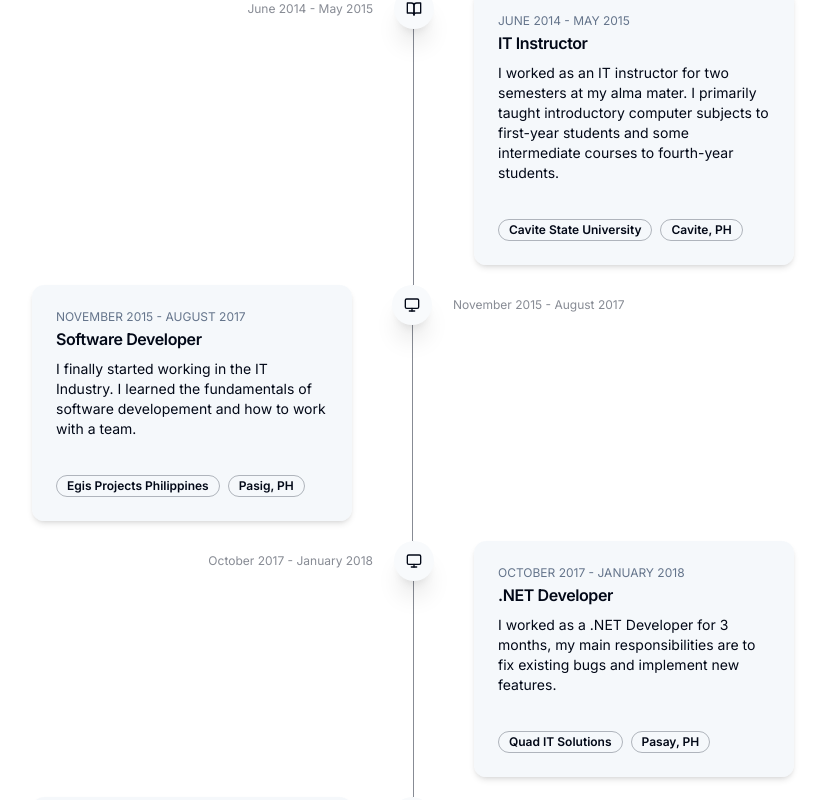
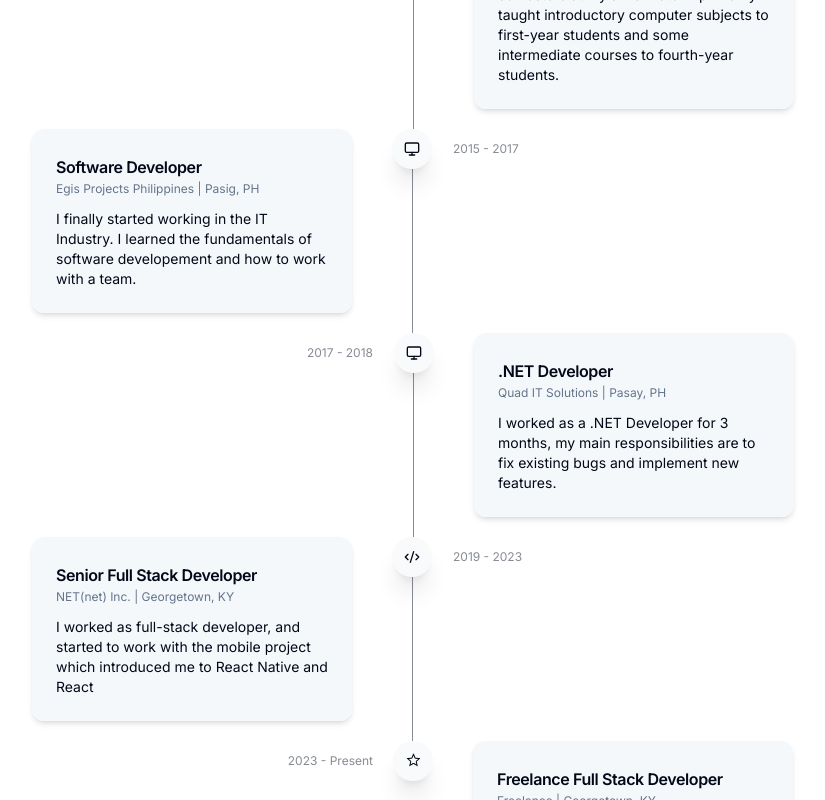
Before and after one commit to ezanglo/portfolio, a Next.js app: page / in a window 1280 px wide. Shown: the part 3860-4660 px from the top of the page, without its empty margins (227-1052 px from the left). Built offline with nearby package versions, Linux system fonts and the light colour scheme.

Commit message:
Experience design adjustments

```diff
--- a/components/experience-card.tsx
+++ b/components/experience-card.tsx
@@ -1,17 +1,29 @@
-import { experiencesData } from "@/lib/data";
-import React from "react";
 import {
   Card,
   CardContent,
   CardDescription,
-  CardFooter,
   CardHeader,
   CardTitle,
 } from "@/components/ui/card";
-import { Badge } from "./ui/badge";
+import { experiencesData } from "@/lib/data";
 import { cn } from "@/lib/utils";
+import { motion } from "framer-motion";
 
-type ExperienceCardProps = (typeof experiencesData)[number];
+export const fadeInAnimationVariants = {
+  initial: (index: number) => ({
+    opacity: 0,
+    x: index % 2 === 0 ? 100 : -100,
+  }),
+  animate: (index: number) => ({
+    opacity: 1,
+    x: 0,
+    transition: {
+      delay: 0.03 * index,
+    },
+  }),
+};
+
+type ExperienceCardProps = (typeof experiencesData)[number] & { index: number };
 
 export default function ExperienceCard({
   company,
@@ -21,6 +33,7 @@ export default function ExperienceCard({
   icon,
   date,
   year,
+  index,
 }: ExperienceCardProps) {
   return (
     <div className="grid grid-cols-1 md:grid-cols-2">
@@ -41,6 +54,15 @@ export default function ExperienceCard({
             {icon}
           </span>
         </div>
+        <motion.div
+          variants={fadeInAnimationVariants}
+          initial="initial"
+          whileInView="animate"
+          custom={index}
+          viewport={{
+            once: true,
+          }}
+        >
           <Card
             className={cn(
               "flex flex-col w-[20rem] gap-3 h-full bg-secondary/70 border-none shadow-md",
@@ -48,36 +70,26 @@ export default function ExperienceCard({
             )}
           >
             <CardHeader className="pb-0">
-            <CardDescription className="text-xs uppercase">
-              {date}
+              <CardDescription className="text-xs opacity-70 uppercase md:hidden">
+                {year}
               </CardDescription>
               <CardTitle>{title}</CardTitle>
+              <CardDescription className="text-xs">
+                {company} | {location}
+              </CardDescription>
             </CardHeader>
             <CardContent className="text-sm">{description}</CardContent>
-          <CardFooter className="text-xs flex flex-wrap gap-2">
-            <Badge
-              variant={"outline"}
-              className="rounded-full border-secondary-foreground/30"
-            >
-              {company}
-            </Badge>
-            <Badge
-              variant={"outline"}
-              className="rounded-full border-secondary-foreground/30"
-            >
-              {location}
-            </Badge>
-          </CardFooter>
           </Card>
+        </motion.div>
       </div>
       <div
         className={cn(
-          "flex mt-2 text-xs items-center justify-center h-6 text-secondary-foreground/50",
+          "hidden md:flex mt-2 text-xs items-center justify-center h-6 text-secondary-foreground/50",
           "group-even:mr-10 group-even:justify-end",
           "group-odd:ml-10 group-odd:justify-start"
         )}
       >
-        {date}
+        {year}
       </div>
     </div>
   );
--- a/components/experience-section.tsx
+++ b/components/experience-section.tsx
@@ -6,20 +6,6 @@ import { motion } from "framer-motion";
 import React from "react";
 import ExperienceCard from "./experience-card";
 import SectionHeading from "./section-heading";
-
-export const fadeInAnimationVariants = {
-  initial: (index: number) => ({
-    opacity: 0,
-    x: index % 2 === 0 ? 100 : -100,
-  }),
-  animate: (index: number) => ({
-    opacity: 1,
-    x: 0,
-    transition: {
-      delay: 0.03 * index,
-    },
-  }),
-};
 
 export default function ExperienceSection() {
   const { ref } = useSectionInView("Experience", 0.2);
@@ -33,17 +19,8 @@ export default function ExperienceSection() {
       <SectionHeading>My Experience</SectionHeading>
       {experiencesData.map((experience, index) => (
         <React.Fragment key={index}>
-          <motion.div
-            className="group"
-            variants={fadeInAnimationVariants}
-            initial="initial"
-            whileInView="animate"
-            custom={index}
-            viewport={{
-              once: true,
-            }}
-          >
-            <ExperienceCard {...experience} />
+          <motion.div className="group">
+            <ExperienceCard {...experience} index={index} />
           </motion.div>
         </React.Fragment>
       ))}
--- a/lib/data.ts
+++ b/lib/data.ts
@@ -42,7 +42,7 @@ export const links = [
 
 export const experiencesData = [
   {
-    year: "2010",
+    year: "2010 - 2014",
     company: "Cavite State University",
     title: "BS Computer Science",
     date: "June 2010 - April 2014",
@@ -52,7 +52,7 @@ export const experiencesData = [
     icon: React.createElement(GraduationCap),
   },
   {
-    year: "2014",
+    year: "2014 - 2018",
     company: "Freelance",
     title: "Freelance Software Developer",
     date: "April 2014 - December 2018",
@@ -62,7 +62,7 @@ export const experiencesData = [
     icon: React.createElement(MonitorIcon),
   },
   {
-    year: "2014",
+    year: "2014 - 2015",
     company: "Cavite State University",
     title: "IT Instructor",
     date: "June 2014 - May 2015",
@@ -72,7 +72,7 @@ export const experiencesData = [
     icon: React.createElement(BookOpenIcon),
   },
   {
-    year: "2015",
+    year: "2015 - 2017",
     company: "Egis Projects Philippines",
     title: "Software Developer",
     date: "November 2015 - August 2017",
@@ -82,7 +82,7 @@ export const experiencesData = [
     icon: React.createElement(MonitorIcon),
   },
   {
-    year: "2018",
+    year: "2017 - 2018",
     company: "Quad IT Solutions",
     title: ".NET Developer",
     date: "October 2017 - January 2018",
@@ -92,7 +92,7 @@ export const experiencesData = [
     icon: React.createElement(MonitorIcon),
   },
   {
-    year: "2019",
+    year: "2019 - 2023",
     company: "NET(net) Inc.",
     title: "Senior Full Stack Developer",
     date: "January 2019 - July 2023",
@@ -102,7 +102,7 @@ export const experiencesData = [
     icon: React.createElement(Code2Icon),
   },
   {
-    year: "2023",
+    year: "2023 - Present",
     company: "Freelance",
     title: "Freelance Full Stack Developer",
     date: "July 2023 - Present",
```
Lines whose indentation alone changed are shown as unchanged.
